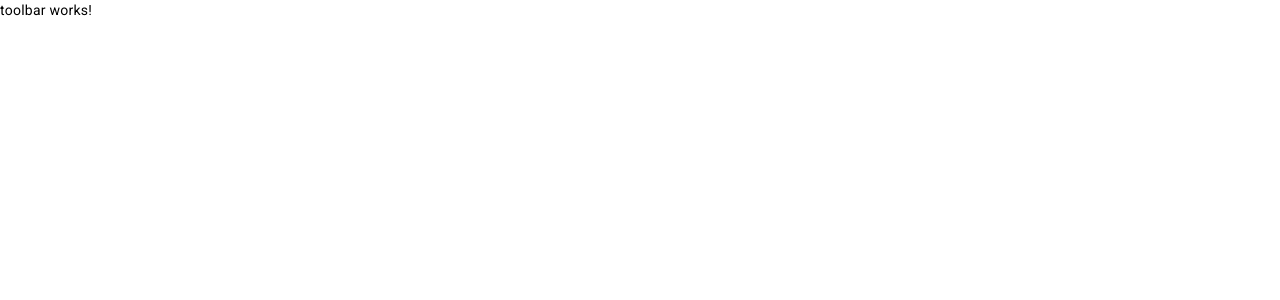
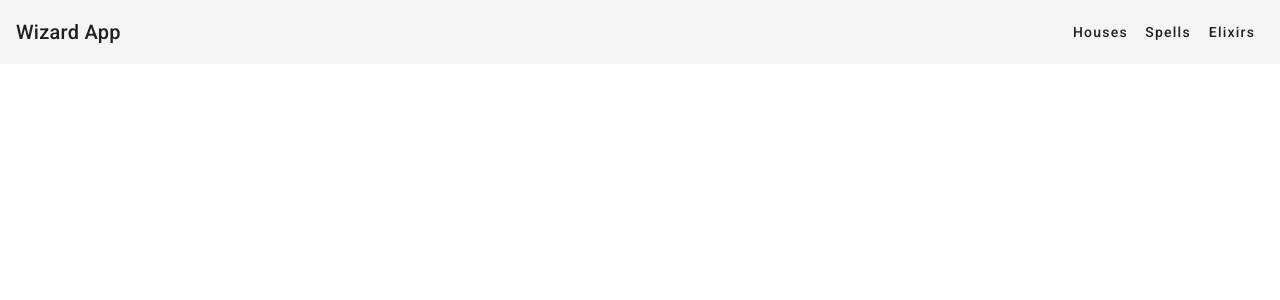
Before and after one commit to kenopen/Wizarding_World_Explorer, an Angular app in the folder wizarding-world-explorer/: page /houses in a window 1280 px wide. Shown: the top 300 px of the page. Built offline with nearby package versions, Linux system fonts and the light colour scheme; no server answers.

Commit message:
update toolbar and routing

```diff
--- a/wizarding-world-explorer/src/app/components/toolbar/toolbar.component.css
+++ b/wizarding-world-explorer/src/app/components/toolbar/toolbar.component.css
@@ -0,0 +1,3 @@
+.spacer {
+  flex: 1 1 auto;
+}
--- a/wizarding-world-explorer/src/app/components/toolbar/toolbar.component.html
+++ b/wizarding-world-explorer/src/app/components/toolbar/toolbar.component.html
@@ -1 +1,7 @@
-<p>toolbar works!</p>
+<mat-toolbar>
+  <span>Wizard App</span>
+  <span class="spacer"></span>
+  <button mat-button routerLink="/houses" routerLinkActive="active">Houses</button>
+  <button mat-button routerLink="/spells" routerLinkActive="active">Spells</button>
+  <button mat-button routerLink="/elixirs" routerLinkActive="active">Elixirs</button>
+</mat-toolbar>
```
Also changed, not shown: wizarding-world-explorer/src/app/app.module.ts (+19 -2 lines).
